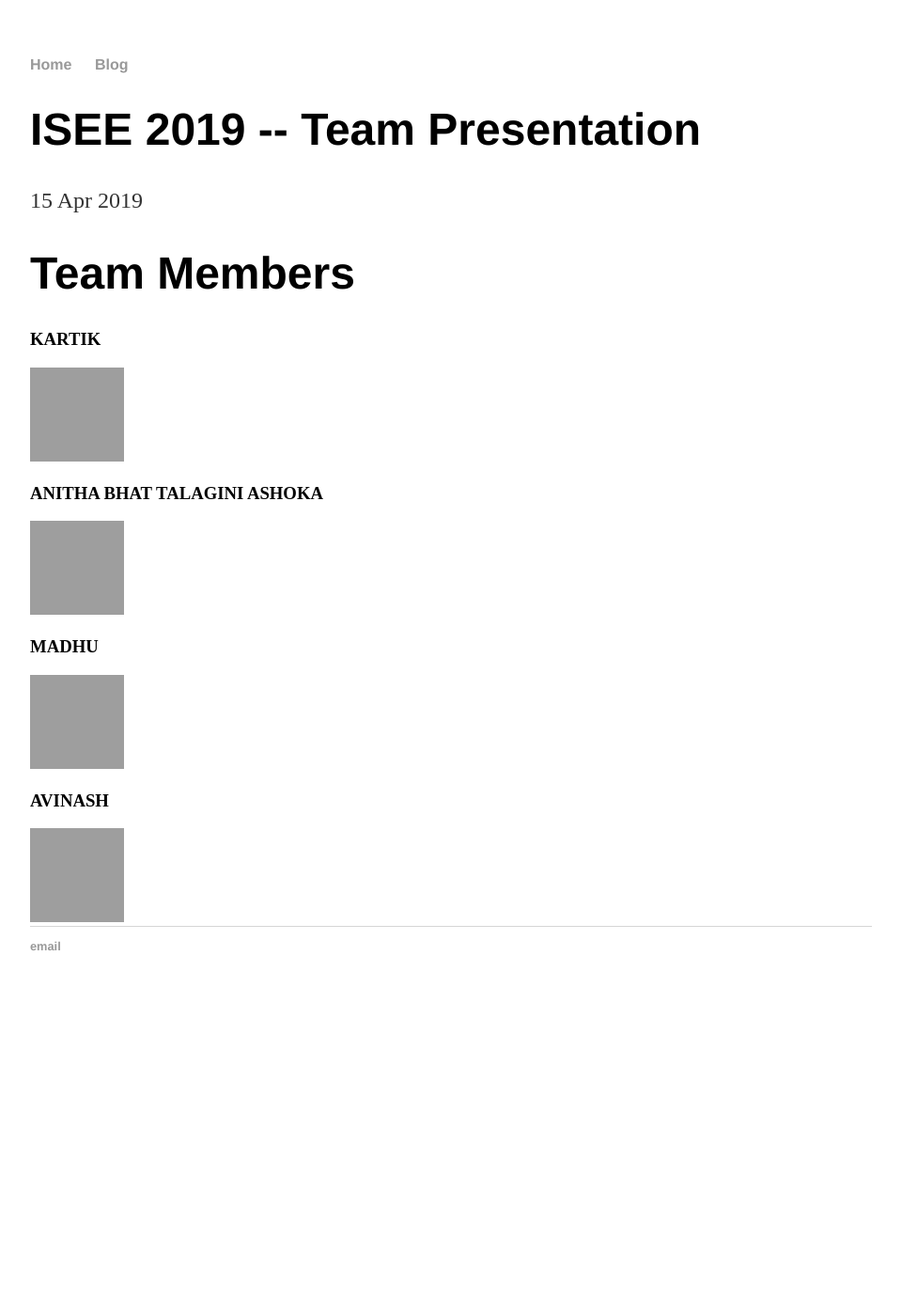
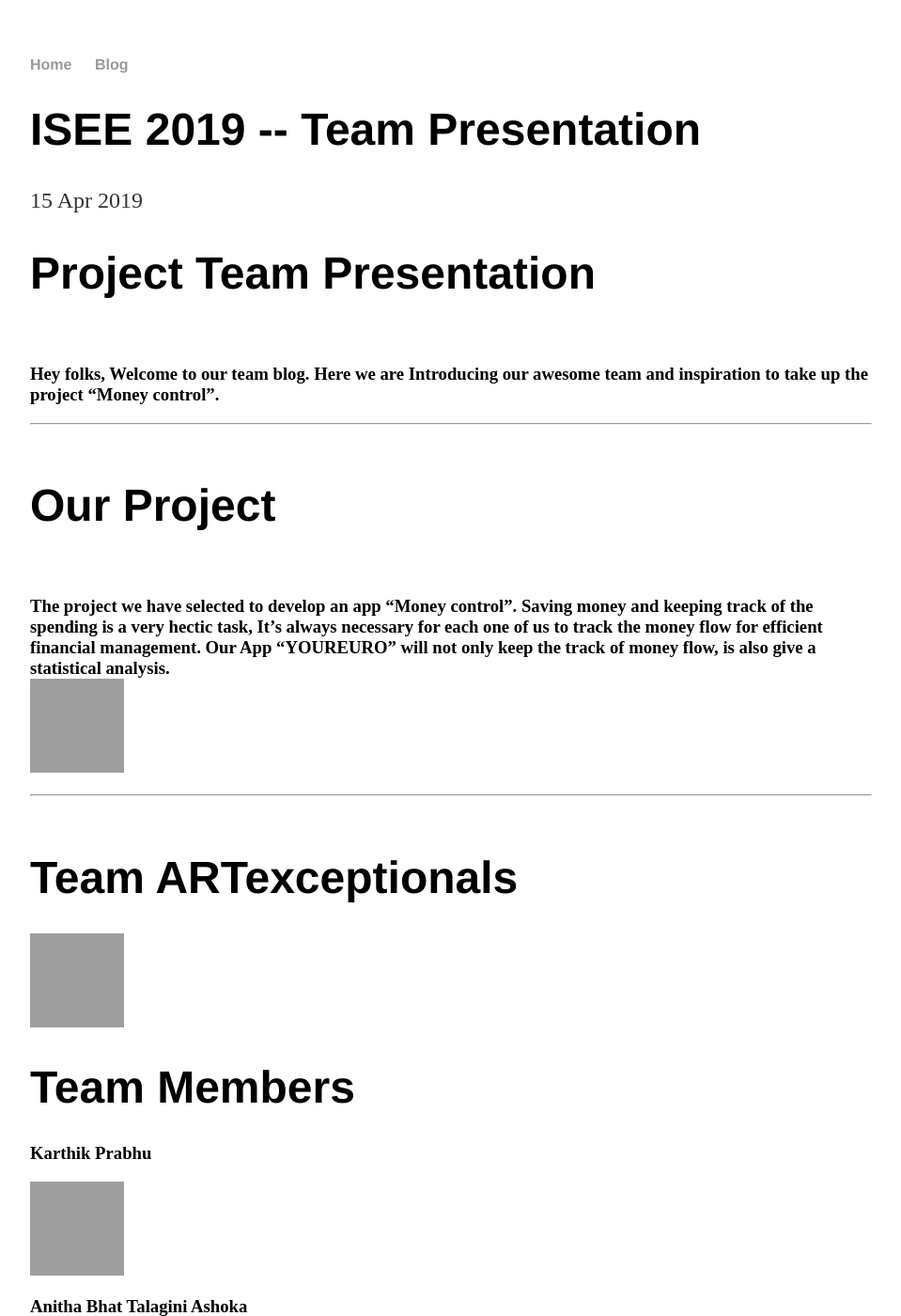
Before and after one commit to kartikprabhu20/YourEuro, a Jekyll site: the page built from docs/_posts/2019-04-15-TeamPresentation.md, in a window 1280 px wide and 1400 px high. Shown: the whole window at 94% size, without its empty margins (160-1119 px from the left). Built offline with Jekyll 4.4.1, drawn with Linux system fonts in a browser that asks for light colours; a file with an impossible date is left out; some of the changed text lies outside the part shown; grey boxes are pictures that could not be loaded.

Commit message:
Update 2019-04-15-TeamPresentation.md

```diff
--- a/docs/_posts/2019-04-15-TeamPresentation.md
+++ b/docs/_posts/2019-04-15-TeamPresentation.md
@@ -5,15 +5,27 @@ date: 2019-04-15
 ---
 <html>
 <body>
+  <h1>Project Team Presentation</h1><br>
+  <h3>Hey folks, Welcome to our team blog.
+Here we are Introducing our awesome team and inspiration to take up the project “Money control”.</h3>
+  <hr><br>
+  <h1>Our Project</h1><br>
+  <h3>The project we have selected to develop an app “Money control”. Saving money and keeping track of the spending is a very hectic task, It’s always necessary for each one of us to track the money flow for efficient financial management. Our App “YOUREURO” will not only keep the track of money flow, is also give a statistical analysis.<br>
+<img src="https://github.com/DBSE-teaching/isee2019-ARTexceptionals/blob/master/docs/images/APP_logo.jpeg?raw=true" width="100" height="100">  </h3><hr><br>
+  <h1>Team ARTexceptionals</h1>
+  <img src="https://github.com/DBSE-teaching/isee2019-ARTexceptionals/blob/master/docs/images/Team_logo.jpeg?raw=true" width="100" height="100">
+
+
+
 
 <h1>Team Members</h1>
-<h3>KARTIK</h3>
+<h3>Karthik Prabhu</h3>
 <img src="https://github.com/DBSE-teaching/isee2019-ARTexceptionals/blob/master/docs/images/karthik.jpeg?raw=true" width="100" height="100">
-<h3>ANITHA BHAT TALAGINI ASHOKA</h3>
+<h3>Anitha Bhat Talagini Ashoka</h3>
 <img src="https://github.com/DBSE-teaching/isee2019-ARTexceptionals/blob/master/docs/images/Anitha.jpeg?raw=true" width="100" height="100">
-<h3>MADHU</h3>
+<h3>Madhu Gopal Sirivella</h3>
 <img src="https://github.com/DBSE-teaching/isee2019-ARTexceptionals/blob/master/docs/images/Madhu.jpeg?raw=true" width="100" height="100">
-<h3>AVINASH</h3>
+<h3>Avinash Ranjan</h3>
 <img src="https://github.com/DBSE-teaching/isee2019-ARTexceptionals/blob/master/docs/images/Avinash.jpeg?raw=true" width="100" height="100">
 
 </body>
```
